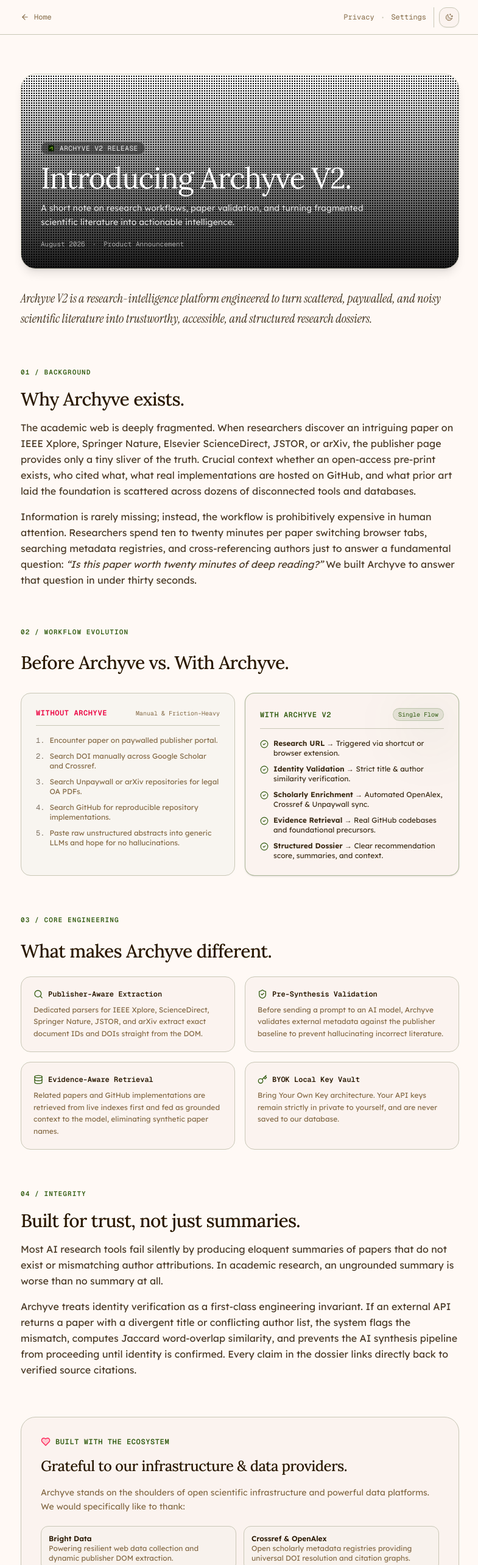
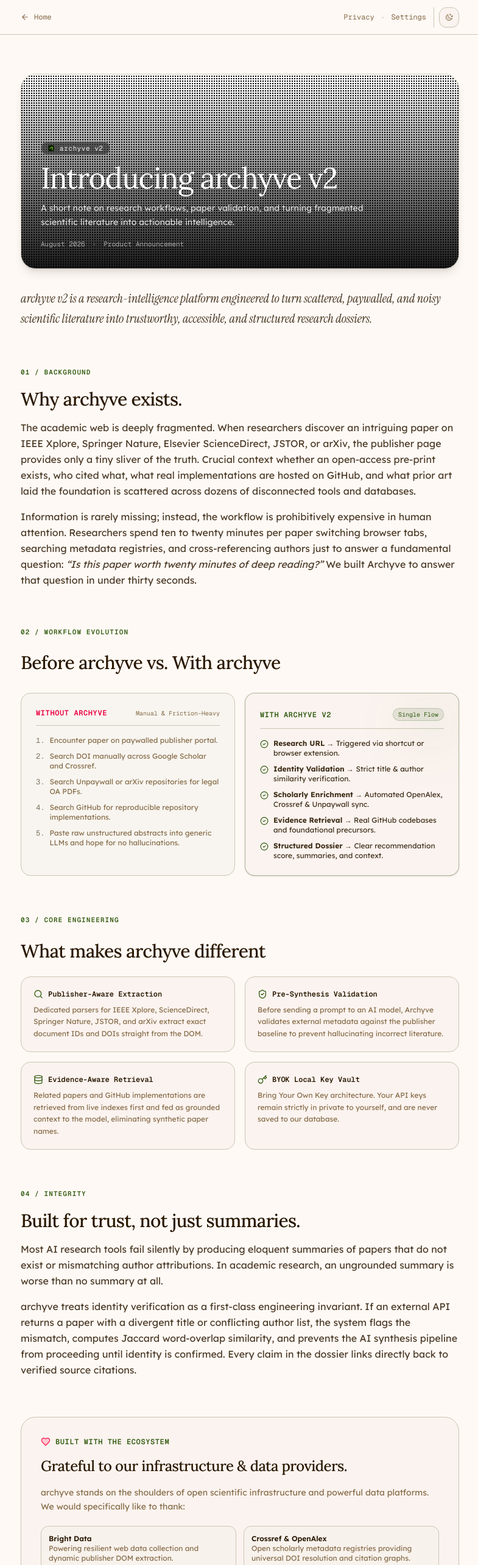
Before and after one commit to hebuildapps/archyve, a Next.js app in the folder apps/web/: page /blog in a window 1280 px wide. Shown: the top 2566 px of the page at 61% size, without its empty margins (246-1031 px from the left). Built offline with nearby package versions, Linux system fonts and the light colour scheme; no server answers.

Commit message:
edit: minor changes

```diff
--- a/apps/web/app/blog/page.tsx
+++ b/apps/web/app/blog/page.tsx
@@ -1,6 +1,6 @@
 'use client';
 export const dynamic = 'force-dynamic';
-
+import { useRouter } from 'next/navigation';
 import React from 'react';
 import Link from 'next/link';
 import { ArrowLeft, ArrowRight, CheckCircle2, ShieldCheck, Sparkles, Cpu, Search, Database, Key, Heart } from 'lucide-react';
@@ -8,6 +8,8 @@
 import { DitherShader } from '@/components/ui/dither-shader';
 
 export default function BlogAnnouncementPage() {
+  const router = useRouter();
+
   return (
     <div className="min-h-screen bg-background text-foreground font-sans selection:bg-brand-primary/20">
 
@@ -43,10 +45,8 @@
         </div>
       </header>
 
-      {/* Main Editorial Article */}
       <main className="max-w-3xl mx-auto px-4 sm:px-6 py-12 sm:py-16 space-y-16">
 
-        {/* 1. Hero / Announcement Header with Dithered Landscape Card */}
         <section className="space-y-6">
           <div className="relative w-full h-64 sm:h-80 rounded-3xl overflow-hidden border border-border bg-card shadow-lg">
             <DitherShader
@@ -67,10 +67,10 @@
             <div className="absolute inset-0 z-20 flex flex-col justify-end p-6 sm:p-8 text-white space-y-2">
               <div className="inline-flex items-center gap-2 px-2.5 py-0.5 rounded-full border border-white/20 bg-black/40 backdrop-blur-md text-[11px] font-mono tracking-wider text-white/90 w-fit">
                 <img src="/archyve-logo.svg" alt="Archyve" className="w-3 h-3 object-contain" />
-                <span>ARCHYVE V2 RELEASE</span>
+                <span>archyve v2</span>
               </div>
               <h1 className="text-3xl sm:text-4xl lg:text-5xl font-serif font-normal tracking-tight text-white leading-tight">
-                Introducing Archyve V2.
+                Introducing archyve v2
               </h1>
               <p className="text-xs sm:text-sm font-sans text-white/80 max-w-xl leading-relaxed">
                 A short note on research workflows, paper validation, and turning fragmented scientific literature into actionable intelligence.
@@ -85,7 +85,7 @@
 
           <div className="pt-2">
             <p className="text-lg sm:text-xl font-instrument italic text-foreground/90 leading-relaxed">
-              Archyve V2 is a research-intelligence platform engineered to turn scattered, paywalled, and noisy scientific literature into trustworthy, accessible, and structured research dossiers.
+              archyve v2 is a research-intelligence platform engineered to turn scattered, paywalled, and noisy scientific literature into trustworthy, accessible, and structured research dossiers.
             </p>
           </div>
         </section>
@@ -96,7 +96,7 @@
             01 / Background
           </div>
           <h2 className="text-2xl sm:text-3xl font-serif font-medium text-foreground tracking-tight">
-            Why Archyve exists.
+            Why archyve exists.
           </h2>
           <p>
             The academic web is deeply fragmented. When researchers discover an intriguing paper on IEEE Xplore, Springer Nature, Elsevier ScienceDirect, JSTOR, or arXiv, the publisher page provides only a tiny sliver of the truth. Crucial context whether an open-access pre-print exists, who cited what, what real implementations are hosted on GitHub, and what prior art laid the foundation is scattered across dozens of disconnected tools and databases.
@@ -112,7 +112,7 @@
             02 / Workflow Evolution
           </div>
           <h2 className="text-2xl sm:text-3xl font-serif font-medium text-foreground tracking-tight">
-            Before Archyve vs. With Archyve.
+            Before archyve vs. With archyve
           </h2>
 
           <div className="grid grid-cols-1 md:grid-cols-2 gap-4 pt-2">
@@ -191,7 +191,7 @@
             03 / Core Engineering
           </div>
           <h2 className="text-2xl sm:text-3xl font-serif font-medium text-foreground tracking-tight">
-            What makes Archyve different.
+            What makes archyve different
           </h2>
 
           <div className="grid grid-cols-1 sm:grid-cols-2 gap-4">
@@ -249,7 +249,7 @@
             Most AI research tools fail silently by producing eloquent summaries of papers that do not exist or mismatching author attributions. In academic research, an ungrounded summary is worse than no summary at all.
           </p>
           <p>
-            Archyve treats identity verification as a first-class engineering invariant. If an external API returns a paper with a divergent title or conflicting author list, the system flags the mismatch, computes Jaccard word-overlap similarity, and prevents the AI synthesis pipeline from proceeding until identity is confirmed. Every claim in the dossier links directly back to verified source citations.
+            archyve treats identity verification as a first-class engineering invariant. If an external API returns a paper with a divergent title or conflicting author list, the system flags the mismatch, computes Jaccard word-overlap similarity, and prevents the AI synthesis pipeline from proceeding until identity is confirmed. Every claim in the dossier links directly back to verified source citations.
           </p>
         </section>
 
@@ -263,7 +263,7 @@
             Grateful to our infrastructure & data providers.
           </h2>
           <p className="text-xs sm:text-sm text-muted-foreground leading-relaxed">
-            Archyve stands on the shoulders of open scientific infrastructure and powerful data platforms. We would specifically like to thank:
+            archyve stands on the shoulders of open scientific infrastructure and powerful data platforms. We would specifically like to thank:
           </p>
           <ul className="grid grid-cols-1 sm:grid-cols-2 gap-3 text-xs text-foreground/90 font-sans pt-1">
             <li className="p-3 rounded-xl border border-border bg-card-muted/30">
@@ -291,7 +291,7 @@
             05 / Architecture
           </div>
           <h2 className="text-2xl sm:text-3xl font-serif font-medium text-foreground tracking-tight">
-            What we built in V2.
+            What we built in v2
           </h2>
           <div className="space-y-3 text-xs sm:text-sm text-muted-foreground leading-relaxed font-sans">
             <div className="p-4 rounded-xl border border-border bg-card flex items-start gap-3">
@@ -303,7 +303,7 @@
             <div className="p-4 rounded-xl border border-border bg-card flex items-start gap-3">
               <span className="font-mono text-brand-primary font-bold">02</span>
               <div>
-                <strong className="text-foreground">Dual-Tier Caching Pipeline:</strong> High-speed Upstash Redis key-value caching with 7-day TTL paired with Supabase PostgreSQL for persistent community dossier indexing.
+                <strong className="text-foreground">Caching Pipeline:</strong> Free Public-access dossiers which are pre-generated and no user login required; users can check those anonymously.
               </div>
             </div>
             <div className="p-4 rounded-xl border border-border bg-card flex items-start gap-3">
@@ -327,10 +327,10 @@
             06 / Roadmap
           </div>
           <h2 className="text-2xl sm:text-3xl font-serif font-medium text-foreground tracking-tight">
-            What&apos;s next.
+            What&apos;s next
           </h2>
           <p>
-            V2 represents our baseline foundation. Looking ahead, we are actively experimenting with several research directions:
+            v2 represents our baseline foundation. Looking ahead, we are actively experimenting with several research directions:
           </p>
           <ul className="list-disc pl-5 space-y-1.5 text-xs sm:text-sm text-muted-foreground font-sans">
             <li><strong>Deeper Full-Text Parsing:</strong> Extracting figures, equations, and benchmark tables directly from open-access PDFs.</li>
@@ -363,30 +363,48 @@
 
       </main>
 
-      {/* Editorial Footer */}
-      <footer className="border-t border-border py-8 bg-card/40 mt-12 text-xs font-mono text-muted-foreground">
-        <div className="max-w-3xl mx-auto px-4 sm:px-6 flex flex-col sm:flex-row items-center justify-between gap-4">
+      {/* Global Minimal Editorial Footer */}
+      <footer className="max-w-3xl mx-auto w-full pt-8 mt-6 border-t border-border/70 flex flex-col sm:flex-row items-center justify-between gap-3 text-xs font-mono text-muted-foreground">
         <div className="flex items-center gap-2">
-            <img src="/archyve-logo.svg" alt="Archyve" className="w-4 h-4 object-contain" />
-            <span className="font-serif font-semibold text-foreground">Archyve V2</span>
-            <span>·</span>
+          <img src="/archyve-logo.svg" alt="Archyve" className="w-3.5 h-3.5 object-contain" />
+          <span className="font-serif font-medium text-foreground">archyve</span>
+          <span>&middot;</span>
           <span>Research Intelligence</span>
         </div>
 
         <div className="flex items-center gap-4">
-            <Link href="/" className="hover:text-foreground transition-colors">Home</Link>
-            <Link href="/blog" className="text-foreground font-semibold">Blog</Link>
-            <Link href="/privacy" className="hover:text-foreground transition-colors">Privacy</Link>
-            <Link href="/settings" className="hover:text-foreground transition-colors">Settings</Link>
+          <button
+            onClick={() => router.push('/')}
+            className="hover:text-foreground cursor-pointer transition-colors"
+          >
+            Home
+          </button>
+          <button
+            onClick={() => router.push('/blog')}
+            className="hover:text-foreground cursor-pointer transition-colors"
+          >
+            Blog
+          </button>
+          <button
+            onClick={() => router.push('/privacy')}
+            className="hover:text-foreground cursor-pointer transition-colors"
+          >
+            Privacy
+          </button>
+          <button
+            onClick={() => router.push('/settings')}
+            className="hover:text-foreground cursor-pointer transition-colors"
+          >
+            Settings
+          </button>
           <a
             href="https://github.com/hebuildapps/archyve"
             target="_blank"
             rel="noopener noreferrer"
-              className="hover:text-foreground transition-colors"
+            className="hover:text-foreground cursor-pointer transition-colors"
           >
             GitHub
           </a>
-          </div>
         </div>
       </footer>
 
--- a/apps/web/app/privacy/page.tsx
+++ b/apps/web/app/privacy/page.tsx
@@ -2,11 +2,13 @@
 export const dynamic = 'force-dynamic';
 
 import React from 'react';
+import { useRouter } from 'next/navigation';
 import Link from 'next/link';
 import { ArrowLeft, Shield, Lock, Database, KeyRound, Server, Eye, RefreshCw, FileText } from 'lucide-react';
 import { ThemeToggle } from '@/components/ThemeToggle';
 
 export default function PrivacyPolicyPage() {
+  const router = useRouter();
   return (
     <div className="min-h-screen bg-background text-foreground font-sans selection:bg-brand-primary/20">
 
@@ -243,30 +245,48 @@
 
       </main>
 
-      {/* Footer */}
-      <footer className="border-t border-border py-8 bg-card/40 mt-12 text-xs font-mono text-muted-foreground">
-        <div className="max-w-3xl mx-auto px-4 sm:px-6 flex flex-col sm:flex-row items-center justify-between gap-4">
+      {/* Global Minimal Editorial Footer */}
+      <footer className="max-w-3xl mx-auto w-full pt-8 mt-6 border-t border-border/70 flex flex-col sm:flex-row items-center justify-between gap-3 text-xs font-mono text-muted-foreground">
         <div className="flex items-center gap-2">
-            <img src="/archyve-logo.svg" alt="Archyve" className="w-4 h-4 object-contain" />
-            <span className="font-serif font-semibold text-foreground">Archyve V2</span>
-            <span>·</span>
+          <img src="/archyve-logo.svg" alt="Archyve" className="w-3.5 h-3.5 object-contain" />
+          <span className="font-serif font-medium text-foreground">archyve</span>
+          <span>&middot;</span>
           <span>Research Intelligence</span>
         </div>
 
         <div className="flex items-center gap-4">
-            <Link href="/" className="hover:text-foreground transition-colors">Home</Link>
-            <Link href="/blog" className="hover:text-foreground transition-colors">Blog</Link>
-            <Link href="/privacy" className="text-foreground font-semibold">Privacy</Link>
-            <Link href="/settings" className="hover:text-foreground transition-colors">Settings</Link>
+          <button
+            onClick={() => router.push('/')}
+            className="hover:text-foreground cursor-pointer transition-colors"
+          >
+            Home
+          </button>
+          <button
+            onClick={() => router.push('/blog')}
+            className="hover:text-foreground cursor-pointer transition-colors"
+          >
+            Blog
+          </button>
+          <button
+            onClick={() => router.push('/privacy')}
+            className="hover:text-foreground cursor-pointer transition-colors"
+          >
+            Privacy
+          </button>
+          <button
+            onClick={() => router.push('/settings')}
+            className="hover:text-foreground cursor-pointer transition-colors"
+          >
+            Settings
+          </button>
           <a
             href="https://github.com/hebuildapps/archyve"
             target="_blank"
             rel="noopener noreferrer"
-              className="hover:text-foreground transition-colors"
+            className="hover:text-foreground cursor-pointer transition-colors"
           >
             GitHub
           </a>
-          </div>
         </div>
       </footer>
 
--- a/apps/web/app/settings/page.tsx
+++ b/apps/web/app/settings/page.tsx
@@ -846,7 +846,7 @@
                     </p>
                   </div>
 
-                  <div className="p-5 rounded-2xl border border-border bg-card-muted/40 space-y-2">&lbra
+                  <div className="p-5 rounded-2xl border border-border bg-card-muted/40 space-y-2">
                     <h3 className="text-xs font-mono font-semibold uppercase tracking-wider text-muted-foreground">
                       Extension Options Bridge
                     </h3>
@@ -856,7 +856,7 @@
                   </div>
                   <div className="p-5 rounded-2xl border border-border bg-card-muted/40 space-y-2">
                     <h3 className="text-xs font-mono font-semibold uppercase tracking-wider text-muted-foreground">
-                      Download Extension Here &gt;
+                      Download Extension Here <svg className="size-3 transition-transform duration-200 ease-out-quint group-hover:-translate-x-0.5" viewBox="0 0 24 24" fill="none" stroke="currentColor" strokeWidth="2" strokeLinecap="round" strokeLinejoin="round" aria-hidden="true"><path d="M19 12H5M12 19l-7-7 7-7"></path></svg>
                     </h3>
                     <a
                       href="https://github.com/hebuildapps/archyve"
--- a/apps/web/components/dither-shader-card-reveal.tsx
+++ b/apps/web/components/dither-shader-card-reveal.tsx
@@ -128,7 +128,7 @@
             <div className="space-y-1">
               <div className="inline-flex items-center gap-1.5 px-2 py-0.5 rounded-full border border-white/15 bg-black/40 backdrop-blur-md text-[10px] font-mono tracking-wider text-white/90">
                 <img src="/archyve-logo.svg" alt="Archyve Logo" className="w-3 h-3 object-contain" />
-                <span>ARCHYVE V2</span>
+                <span>archyve v2</span>
               </div>
 
               <h2 className="text-lg sm:text-xl font-serif font-medium tracking-tight text-white leading-tight">
```
Lines whose indentation alone changed are shown as unchanged.
